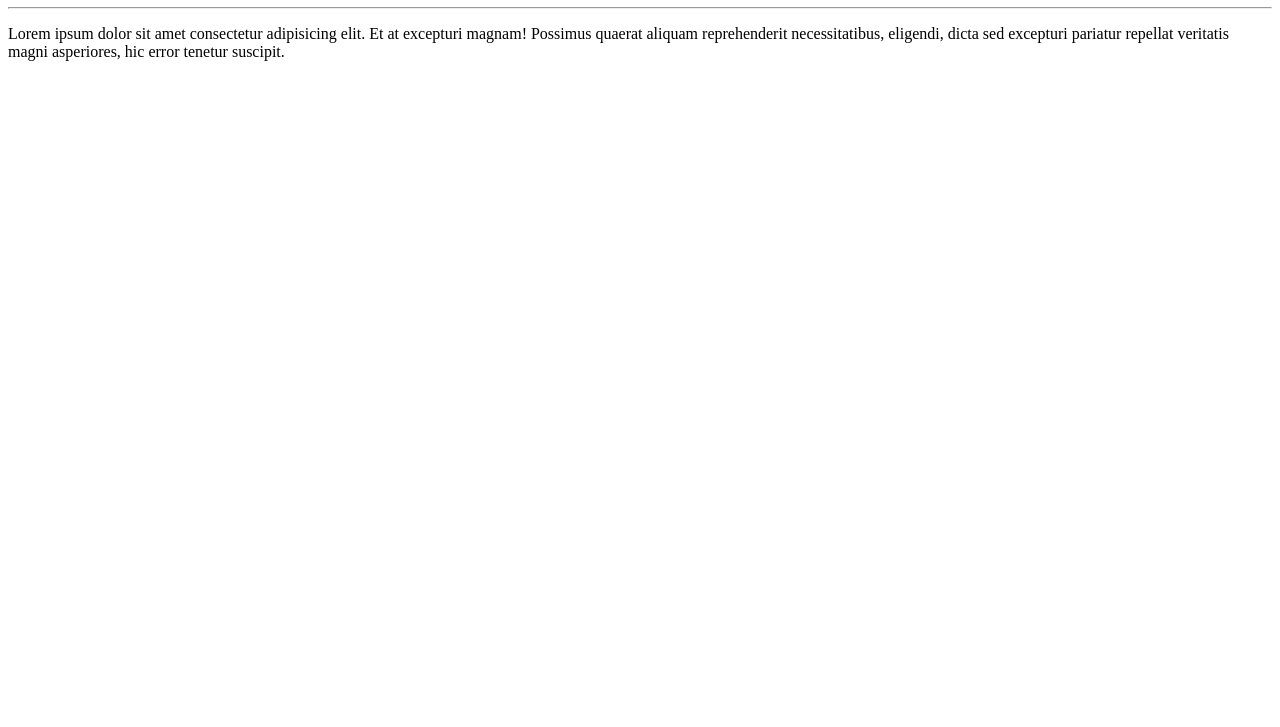
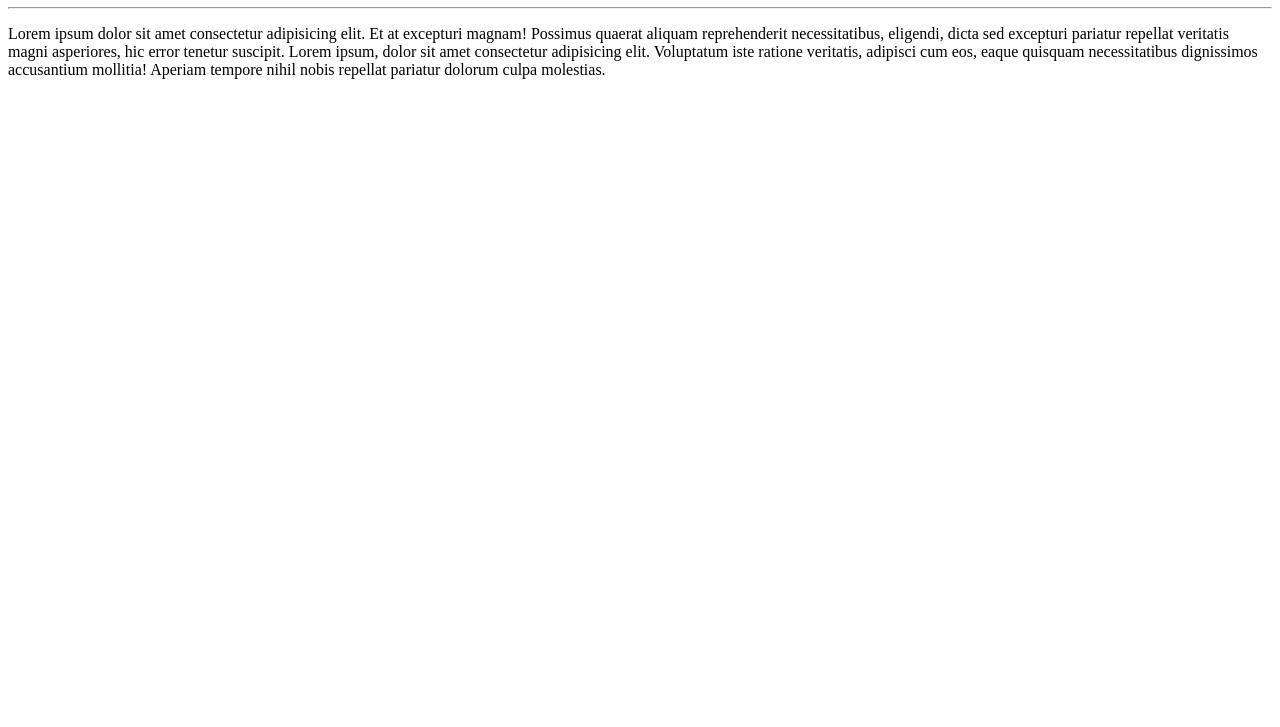
Before and after one commit to SGS23/Ola-Mundo, a plain HTML site: page site-exemplo/index.html in a window 1280 px wide. Shown: the part 73-800 px from the top of the page. Drawn offline with Linux system fonts and the light colour scheme.

Commit message:
Adicionei um parágrafo

```diff
--- a/site-exemplo/index.html
+++ b/site-exemplo/index.html
@@ -8,6 +8,9 @@
 <body>
     <h1>Olá, Mundo!</h1>
     <hr>
-    <p>Lorem ipsum dolor sit amet consectetur adipisicing elit. Et at excepturi magnam! Possimus quaerat aliquam reprehenderit necessitatibus, eligendi, dicta sed excepturi pariatur repellat veritatis magni asperiores, hic error tenetur suscipit.</p>
+    <p>Lorem ipsum dolor sit amet consectetur adipisicing elit. Et at excepturi magnam! Possimus quaerat aliquam reprehenderit necessitatibus, eligendi, dicta sed excepturi pariatur repellat veritatis magni asperiores, hic error tenetur suscipit.
+
+        Lorem ipsum, dolor sit amet consectetur adipisicing elit. Voluptatum iste ratione veritatis, adipisci cum eos, eaque quisquam necessitatibus dignissimos accusantium mollitia! Aperiam tempore nihil nobis repellat pariatur dolorum culpa molestias.
+    </p>
 </body>
 </html>
```
